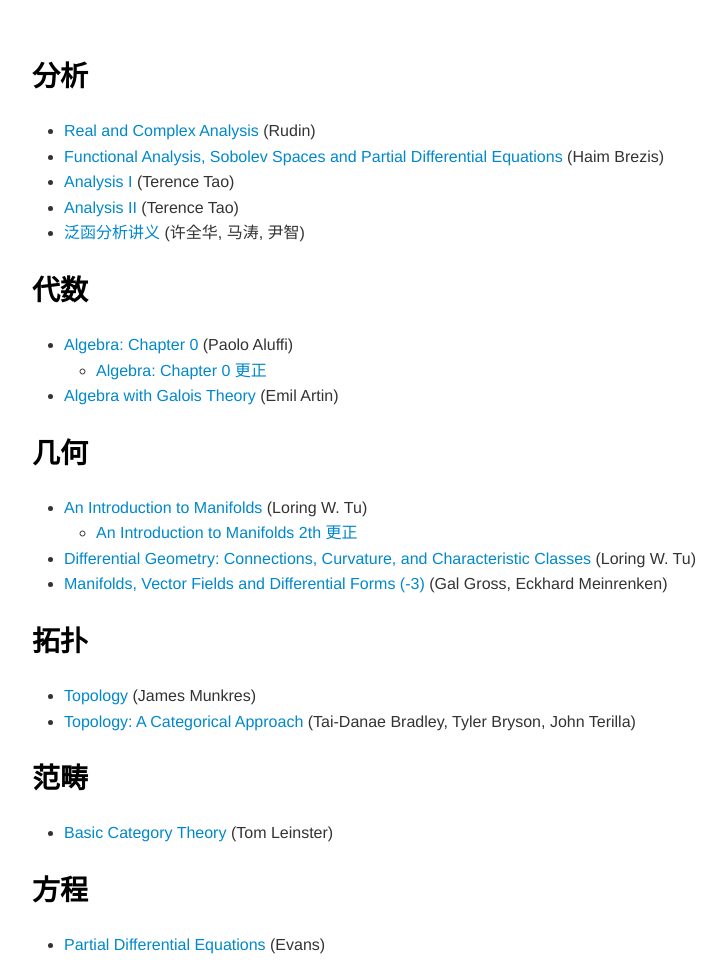
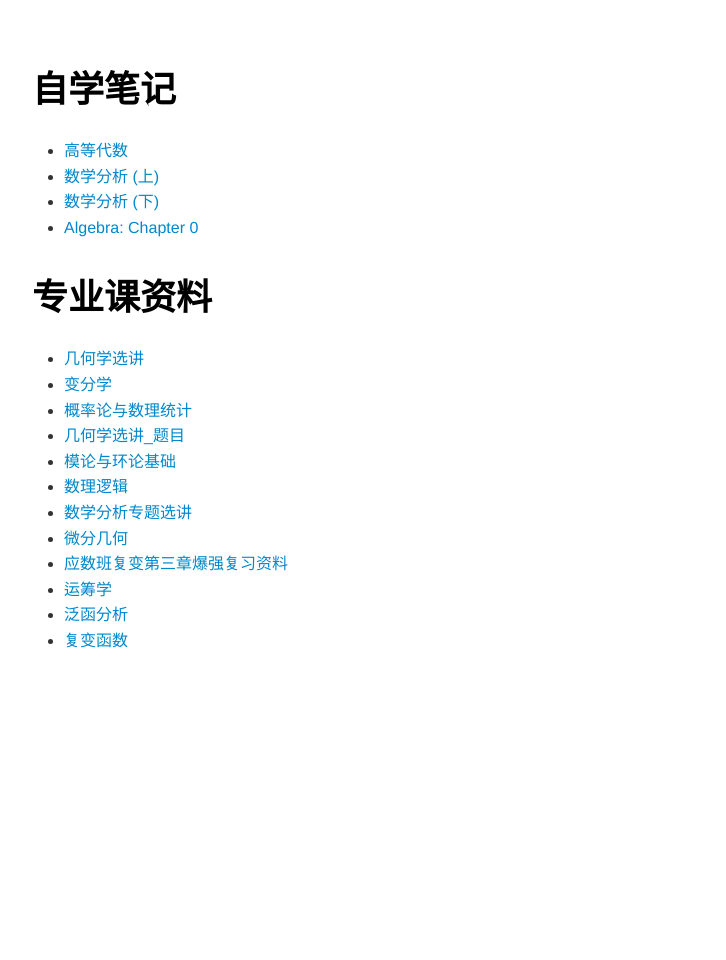
Before and after one commit to LuckyChen666666/mynotes, a plain HTML site: page index.html in a window 1280 px wide. Shown: the whole page, without its empty margins (183-909 px from the left). After the commit the page ends 800 px from the top, so only its background shows below. Drawn offline with nearby package versions, Linux system fonts and the light colour scheme.

Commit message:
Update index.html

```diff
--- a/index.html
+++ b/index.html
@@ -5,9 +5,9 @@
 
       <link rel="stylesheet" href="file:///c:\Users\chen666666\.vscode\extensions\shd101wyy.markdown-preview-enhanced-0.8.15\crossnote\dependencies\katex\katex.min.css">
 
-
       <link rel="icon" href="https://cdn.img2ipfs.com/ipfs/QmQz3WfWHrc1o4KcTBF4SDXCrtUnigqpqofKwiU5T6Z2ud?filename=%E5%B7%9D%E5%A4%A7logo.svg" type="image/x-svg">
       <link rel="shortcut icon" href="https://cdn.img2ipfs.com/ipfs/QmQz3WfWHrc1o4KcTBF4SDXCrtUnigqpqofKwiU5T6Z2ud?filename=%E5%B7%9D%E5%A4%A7logo.svg" type="image/x-svg">
+
 
 
       <style>
@@ -25,45 +25,27 @@
 
       <div class="crossnote markdown-preview  ">
 
-<h2 id="分析">分析 </h2>
+<h1 id="自学笔记">自学笔记 </h1>
 <ul>
-<li><a href="https://luckychen666666.github.io/mybook/Analysis/Real_and_Complex_Analysis-Rudin.pdf" target="_blank">Real and Complex Analysis</a> (Rudin)</li>
-<li><a href="https://luckychen666666.github.io/mybook/Analysis/Functional_Analysis_Sobolev_Spaces_and_Partial_Differential_Equations-Haim_Brezis.pdf" target="_blank">Functional Analysis, Sobolev Spaces and Partial Differential Equations</a> (Haim Brezis)</li>
-<li><a href="https://luckychen666666.github.io/mybook/Analysis/Analysis_I-Tao.pdf" target="_blank">Analysis I</a> (Terence Tao)</li>
-<li><a href="https://luckychen666666.github.io/mybook/Analysis/Analysis_II-Tao.pdf" target="_blank">Analysis II</a> (Terence Tao)</li>
-<li><a href="https://luckychen666666.github.io/mybook/Analysis/泛函分析讲义.pdf" target="_blank">泛函分析讲义</a> (许全华, 马涛, 尹智)</li>
+<li><a href="https://luckychen666666.github.io/mynotes/Self-Study_Notes/高等代数DoneRight.pdf">高等代数</a> </li>
+<li><a href="https://luckychen666666.github.io/mynotes/Self-Study_Notes/数学分析_review_张筑生.pdf">数学分析 (上)</a> </li>
+<li><a href="https://luckychen666666.github.io/mynotes/Self-Study_Notes/数学分析review_张筑生_下.pdf">数学分析 (下)</a> </li>
+<li><a href="https://luckychen666666.github.io/mynotes/Self-Study_Notes/Algebra-Chapter_0.pdf">Algebra: Chapter 0</a> </li>
 </ul>
-<h2 id="代数">代数 </h2>
+<h1 id="专业课资料">专业课资料 </h1>
 <ul>
-<li><a href="https://luckychen666666.github.io/mybook/Algebra/Algebra_Chapter-0.pdf" target="_blank">Algebra: Chapter 0</a> (Paolo Aluffi)
-<ul>
-<li><a href="https://luckychen666666.github.io/mybook/Algebra/Errata_for_Algebra_Chapter-0.pdf" target="_blank">Algebra: Chapter 0 更正</a></li>
-</ul>
-</li>
-<li><a href="https://luckychen666666.github.io/mybook/Algebra/Algebra_with_Galois_Theory-Emil_Artin.pdf" target="_blank">Algebra with Galois Theory</a> (Emil Artin)
-</ul>
-<h2 id="几何">几何 </h2>
-<ul>
-<li><a href="https://luckychen666666.github.io/mybook/Geometry/An_Introduction_to_Manifolds-Tu.pdf" target="_blank">An Introduction to Manifolds</a> (Loring W. Tu)
-<ul>
-<li><a href="https://luckychen666666.github.io/mybook/Geometry/Errata_for_An_Introduction_to_Manifolds-Tu.pdf" target="_blank">An Introduction to Manifolds 2th 更正</a></li>
-</ul>
-</li>
-<li><a href="https://luckychen666666.github.io/mybook/Geometry/Differential_Geometry_Connections_Curvature_and_Characteristic_Classes.pdf" target="_blank">Differential Geometry: Connections, Curvature, and Characteristic Classes</a> (Loring W. Tu)</li>
-<li><a href="https://luckychen666666.github.io/mybook/Geometry/Manifolds_Vector_Fields_and_Differential_Forms-3.pdf" target="_blank">Manifolds, Vector Fields and Differential Forms (-3)</a> (Gal Gross, Eckhard Meinrenken)</li>
-</ul>
-<h2 id="拓扑">拓扑 </h2>
-<ul>
-<li><a href="https://luckychen666666.github.io/mybook/Topology/Munkres-Topology-HD.pdf" target="_blank">Topology</a> (James Munkres)</li>
-<li><a href="https://luckychen666666.github.io/mybook/Topology/Topology-A_Categorical_Approach.pdf" target="_blank">Topology: A Categorical Approach</a> (Tai-Danae Bradley, Tyler Bryson, John Terilla)</li>
-</ul>
-<h2 id="范畴">范畴 </h2>
-<ul>
-<li><a href="https://luckychen666666.github.io/mybook/Category/Basic_Category_Theory.pdf" target="_blank">Basic Category Theory</a> (Tom Leinster)</li>
-</ul>
-<h2 id="方程">方程 </h2>
-<ul>
-<li><a href="https://luckychen666666.github.io/mybook/Equation/PDE/Partial_Differential_Equations-Evans.pdf" target="_blank">Partial Differential Equations</a> (Evans)</li>
+<li><a href="https://luckychen666666.github.io/mynotes/Course_Notes/几何学选讲.pdf" target="_blank">几何学选讲</a></li>
+<li><a href="https://luckychen666666.github.io/mynotes/Course_Notes/变分学.pdf">变分学</a></li>
+<li><a href="https://luckychen666666.github.io/mynotes/Course_Notes/概率论与数理统计.pdf">概率论与数理统计</a></li>
+<li><a href="https://luckychen666666.github.io/mynotes/Course_Notes/几何学选讲_题目.pdf">几何学选讲_题目</a></li>
+<li><a href="https://luckychen666666.github.io/mynotes/Course_Notes/模论与环论基础.pdf">模论与环论基础</a></li>
+<li><a href="https://luckychen666666.github.io/mynotes/Course_Notes/数理逻辑.pdf">数理逻辑</a></li>
+<li><a href="https://luckychen666666.github.io/mynotes/Course_Notes/数学分析专题选讲.pdf">数学分析专题选讲</a></li>
+<li><a href="https://luckychen666666.github.io/mynotes/Course_Notes/微分几何.pdf">微分几何</a></li>
+<li><a href="https://luckychen666666.github.io/mynotes/Course_Notes/应数班复变第三章爆强复习资料.pdf">应数班复变第三章爆强复习资料</a></li>
+<li><a href="https://luckychen666666.github.io/mynotes/Course_Notes/运筹学.pdf">运筹学</a></li>
+<li><a href="https://luckychen666666.github.io/mynotes/Course_Notes/泛函分析.pdf">泛函分析</a></li>
+<li><a href="https://luckychen666666.github.io/mynotes/Course_Notes/复变函数.pdf">复变函数</a></li>
 </ul>
 
       </div>
@@ -74,6 +56,15 @@
 
 
 
+      <script>
+            // 获取所有的<a>标签
+            const links = document.querySelectorAll('a');
+
+            // 遍历所有链接并设置target属性
+            links.forEach(link => {
+              link.setAttribute('target', '_blank');
+            });
+          </script>
 
 
     </body></html>
```
